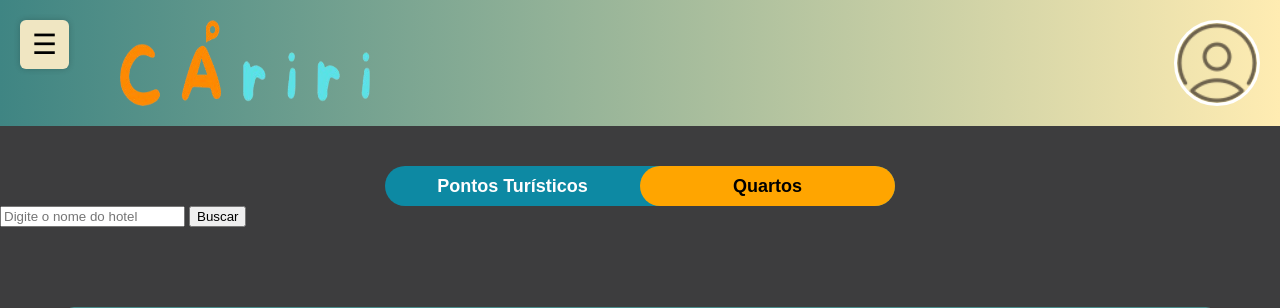
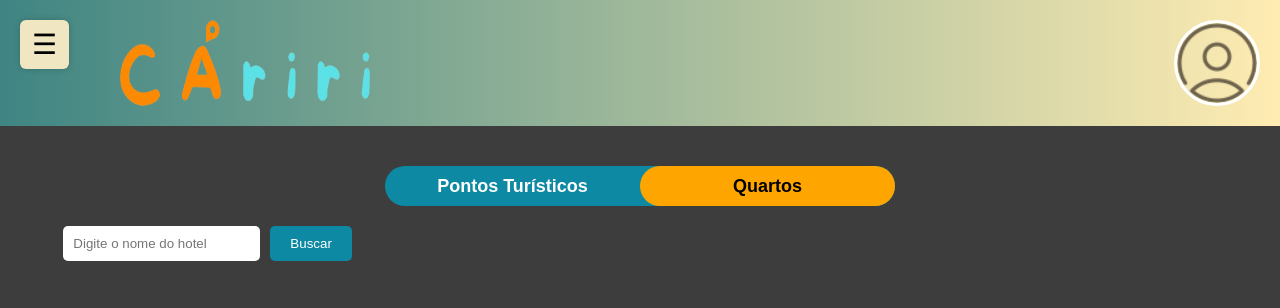
Before and after one commit to cleverson-moura/Trabalho-APII, a Flask app: page / in a window 1280 px wide. Shown: the top 308 px of the page. Run offline with Flask 3, Linux system fonts and the light colour scheme; data comes from the database, SQL or seed files in the repository.

Commit message:
Busca por hotéis finalizada

```diff
--- a/static/estilos/style.css
+++ b/static/estilos/style.css
@@ -127,6 +127,32 @@ main .ponto {
 
 .ponto-info::-webkit-scrollbar {
     display: none;
+}
+
+.search-form {
+    width: 90%;
+    display: flex;
+    align-items: baseline;
+    justify-content: left;
+    flex-wrap: wrap;
+    margin-top: 20px;
+}
+
+.search-form input[type="text"] {
+    padding: 10px;
+    border: none;
+    border-radius: 5px;
+    margin-right: 10px;
+    margin-left: 5.5%;
+}
+
+.search-form button {
+    padding: 10px 20px;
+    border: none;
+    border-radius: 5px;
+    background-color: #0d89a3;
+    color: white;
+    cursor: pointer;
 }
 
 main .ponto p, main .ponto h2{
--- a/templates/busca.html
+++ b/templates/busca.html
@@ -50,7 +50,7 @@
     {% if hoteis %}
     <h1>Resultados da busca por "{{ termo }}"</h1>
     <!-- Barra de pesquisa -->
-    <form method="get" action="/buscar">
+    <form method="get" action="/buscar" class="search-form">
         <input type="text" name="q" placeholder="Digite o nome do hotel" value="{{ termo }}">
         <button type="submit">Buscar</button>
     </form>
--- a/templates/empresa/pagina_hotel.html
+++ b/templates/empresa/pagina_hotel.html
@@ -27,6 +27,7 @@
             <h2>Quartos disponíveis</h2>
             {% if quartos %}
                 {% for quarto in quartos %}
+                <a href="{{ url_for('quarto.quartos_reserva', id_hotel=quarto.id_hotel, id_quarto=quarto.id_quarto) }}">
                     <div class="quarto-item">
                         {% if quarto.imagem %}
                             <img src="{{ url_for('static', filename=quarto.imagem) }}" alt="Imagem do quarto" class="quarto-imagem">
@@ -39,6 +40,7 @@
                             <p><strong>Preço:</strong> R$ {{ quarto.preco }}</p>
                         </div>
                     </div>
+                    </a>
                 {% endfor %}
             {% else %}
                 <p>Não há quartos disponíveis neste hotel.</p>
--- a/templates/index.html
+++ b/templates/index.html
@@ -69,7 +69,7 @@
   </div>
 
   <!-- Barra de pesquisa -->
-  <form method="get" action="/buscar">
+  <form method="get" action="/buscar" class="search-form">
     <input type="text" name="q" placeholder="Digite o nome do hotel" value="{{ termo }}">
     <button type="submit">Buscar</button>
   </form>
```
Also changed, not shown: static/estilos/busca.css (+30 -2 lines), static/estilos/pagina_hotel.css (+10 -0 lines).
